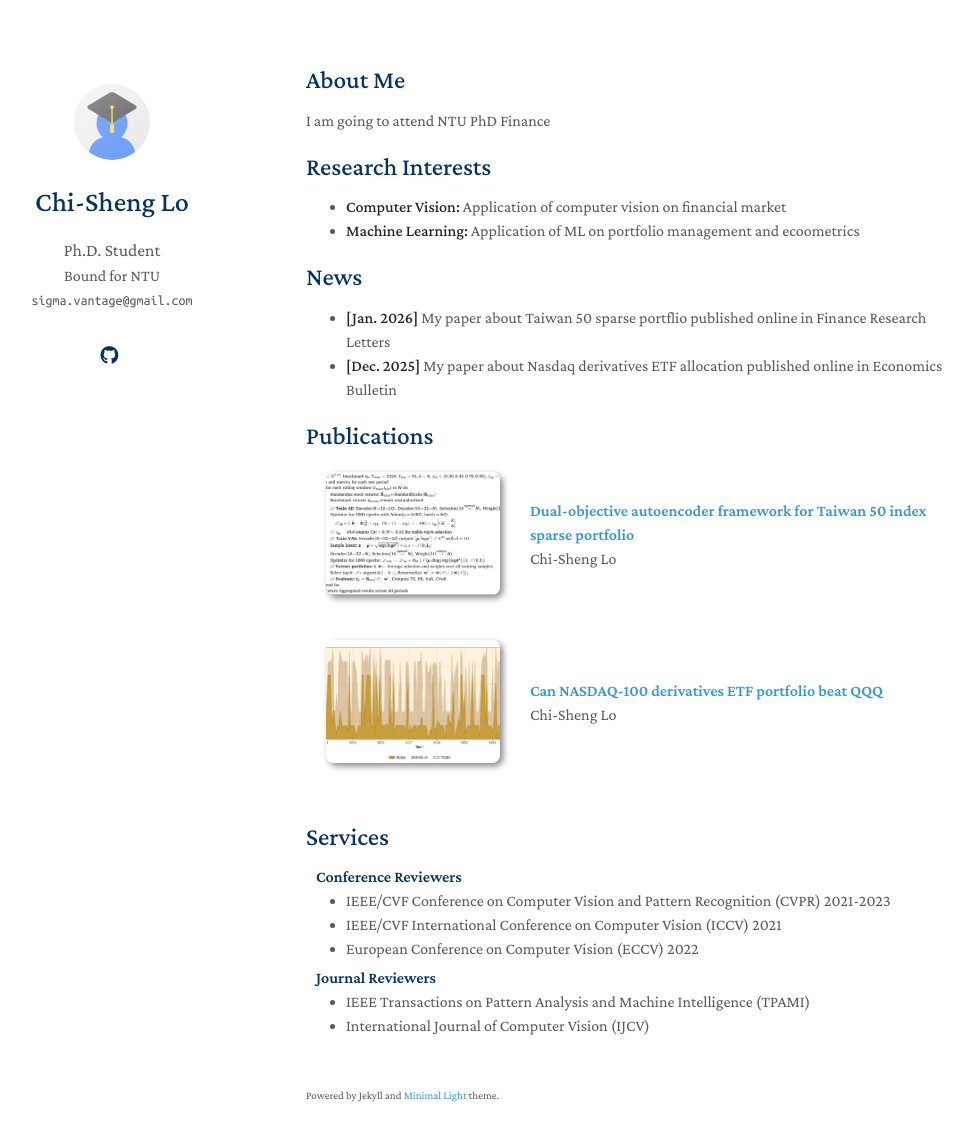
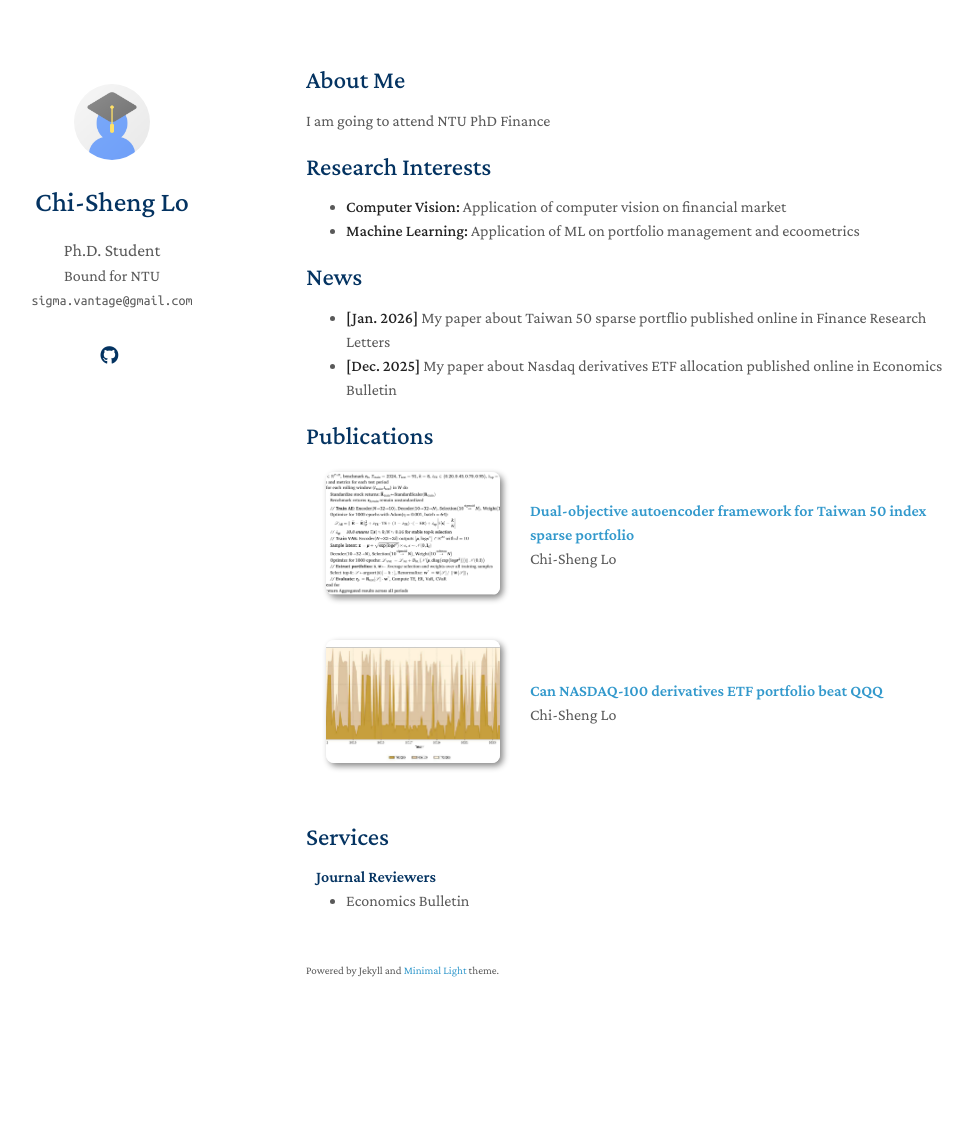
Before and after one commit to ergodic-metrika/ergodic-metrika.github.io, a Jekyll site: the page built from index.md, in a window 1280 px wide and 1176 px high. Shown: the top 1141 px of the window, without its empty margins (164-1137 px from the left). Built offline with Jekyll 4.4.1, drawn with Linux system fonts in a browser that asks for light colours; a style sheet for code colours, icons or effects is not loaded; our own code applies the rules of GitHub Pages for plain Markdown files.

Commit message:
Update services.md

```diff
--- a/_includes/services.md
+++ b/_includes/services.md
@@ -1,16 +1,7 @@
 ## Services
 
-<h4 style="margin:0 10px 0;">Conference Reviewers</h4>
-
-<ul style="margin:0 0 5px;">
-  <li><a href="http://cvpr2023.thecvf.com/"><autocolor>IEEE/CVF Conference on Computer Vision and Pattern Recognition (CVPR) 2021-2023</autocolor></a></li>
-  <li><a href="http://iccv2021.thecvf.com/"><autocolor>IEEE/CVF International Conference on Computer Vision (ICCV) 2021</autocolor></a></li>
-  <li><a href="https://eccv2022.ecva.net/"><autocolor>European Conference on Computer Vision (ECCV) 2022</autocolor></a></li>
-</ul>
 
 <h4 style="margin:0 10px 0;">Journal Reviewers</h4>
 
 <ul style="margin:0 0 20px;">
-  <li><a href="https://www.computer.org/csdl/journal/tp"><autocolor>IEEE Transactions on Pattern Analysis and Machine Intelligence (TPAMI)</autocolor></a></li>
-  <li><a href="https://www.springer.com/journal/11263"><autocolor>International Journal of Computer Vision (IJCV)</autocolor></a></li>
-</ul>
+  <li><a href="[https://www.computer.org/csdl/journal/tp](https://accessecon.com/pubs/eb/)"><autocolor>Economics Bulletin</autocolor></a></li>
```
